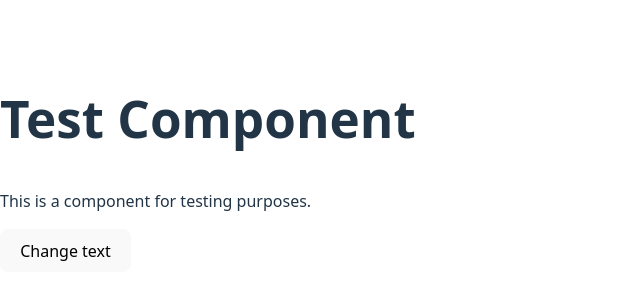
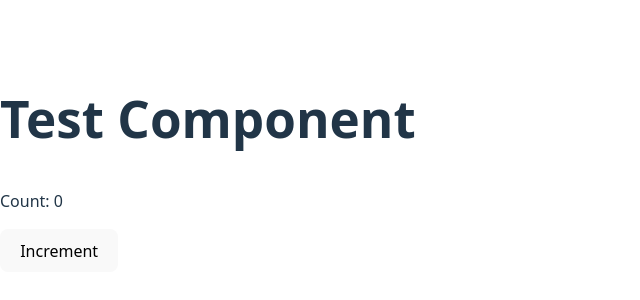
Before and after one commit to Demiourgos87/react-starter, a React (Vite) app: page / in a window 1280 px wide. Shown: the part 240-540 px from the top of the page, without its empty margins (0-640 px from the left). Built offline with nearby package versions, Linux system fonts and the light colour scheme; the HTML template or start-up script is replaced by a standard one.

Commit message:
Test component tests, make counter

```diff
--- a/src/components/test-component/test-component.tsx
+++ b/src/components/test-component/test-component.tsx
@@ -1,19 +1,21 @@
 import { useState } from 'react';
 
 const TestComponent = () => {
-  const [text, setText] = useState('This is a component for testing purposes.');
+  const [counter, setCounter] = useState(0);
 
   const handleOnClick = () => {
-    console.log('clicked');
-    setText('Some changed text');
+    const newCount = counter + 1;
+    setCounter(newCount);
   };
 
   return (
     <section className="test-component">
-      <h1>Test Component</h1>
-      <p>{text}</p>
+      <h1 data-testid="component-title">Test Component</h1>
+      <p data-testid="component-counter">Count: {counter}</p>
 
-      <button onClick={handleOnClick}>Change text</button>
+      <button onClick={handleOnClick} data-testid="component-increment-button">
+        Increment
+      </button>
     </section>
   );
 };
```
Also changed, not shown: 1 other file (tests, documents, lock files or other folders).
